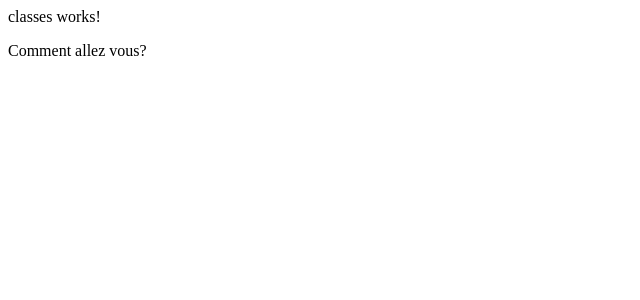
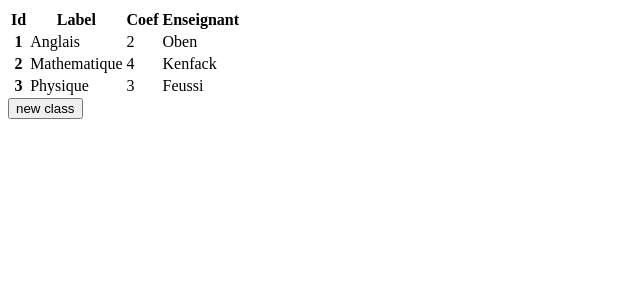
Before and after one commit to NoeKen/SMS, a PHP site: page /app/classes/classes.component.html in a window 1280 px wide. Shown: the top 300 px of the page, without its empty margins (0-640 px from the left). Run offline with PHP 8.4, Linux system fonts and the light colour scheme.

Commit message:
adding assignations table

```diff
--- a/package.json
+++ b/package.json
@@ -16,10 +16,12 @@
     "@angular/compiler": "~13.0.0",
     "@angular/core": "~13.0.0",
     "@angular/forms": "~13.0.0",
+    "@angular/localize": "~13.0.0",
     "@angular/material": "^13.1.1",
     "@angular/platform-browser": "~13.0.0",
     "@angular/platform-browser-dynamic": "~13.0.0",
     "@angular/router": "~13.0.0",
+    "@ng-bootstrap/ng-bootstrap": "^11.0.0",
     "angular-bootstrap-md": "^12.1.0",
     "bootstrap": "^5.1.3",
     "font-awesome": "^4.7.0",
--- a/src/app/app-routing.module.ts
+++ b/src/app/app-routing.module.ts
@@ -6,16 +6,14 @@
 import { ReportsComponent } from './academics/reports/reports.component';
 import { RegisterComponent } from './authentication/register/register.component';
 import { SigninComponent } from './authentication/signin/signin.component';
-import { ClassesComponent } from './classes/classes.component';
 import { MainComponent } from './display/main/main.component';
 import { PersonnelComponent } from './persons/personnel/personnel.component';
 import { StudentsComponent } from './persons/students/students.component';
+import { ClassesComponent } from './structures/classes/classes.component';
 
 const routes: Routes = [
   { path: '', redirectTo: 'signin', pathMatch: 'full' },
   { path:'classes',component: ClassesComponent },
-  { path:'classes',component: ClassesComponent },
-  { path: 'class', component: ClassesComponent },
   { path: 'personels', component: PersonnelComponent },
   { path: 'students', component: StudentsComponent },
   { path: 'assignation', component: AssignationComponent },
--- a/src/app/classes/classes.component.html
+++ b/src/app/classes/classes.component.html
@@ -1,2 +1,34 @@
-<p>classes works! </p>
-<p>Comment allez vous?</p>
+<div class="header">
+  <table class="class-table table  border-primary">
+    <thead>
+      <tr>
+        <th scope="col">Id</th>
+        <th scope="col">Label</th>
+        <th scope="col">Coef</th>
+        <th scope="col">Enseignant</th>
+      </tr>
+    </thead>
+    <tbody>
+      <tr class="table-active">
+        <th scope="row">1</th>
+        <td>Anglais</td>
+        <td>2</td>
+        <td>Oben</td>
+      </tr>
+      <tr>
+        <th scope="row">2</th>
+        <td>Mathematique</td>
+        <td>4</td>
+        <td>Kenfack</td>
+      </tr>
+      <tr>
+        <th scope="row">3</th>
+        <td >Physique</td>
+        <td>3</td>
+        <td>Feussi</td>
+      </tr>
+    </tbody>
+  </table>
+  <button class="mat-raised-button"> new class</button>
+  <!-- <mat-icon>icon-name</mat-icon> -->
+</div>
--- a/src/app/classes/classes.component.scss
+++ b/src/app/classes/classes.component.scss
@@ -0,0 +1,3 @@
+class-table{
+  width: 500px;
+}
--- a/src/app/persons/persons.module.ts
+++ b/src/app/persons/persons.module.ts
@@ -2,6 +2,7 @@
 import { CommonModule } from '@angular/common';
 import { PersonnelComponent } from './personnel/personnel.component';
 import { StudentsComponent } from './students/students.component';
+import { FormsModule, ReactiveFormsModule } from '@angular/forms';
 
 
 
@@ -11,7 +12,9 @@
     StudentsComponent
   ],
   imports: [
-    CommonModule
+    CommonModule,
+    FormsModule,
+    ReactiveFormsModule
   ],
   exports: [
     PersonnelComponent,
--- a/src/app/structures/classes/classes.component.html
+++ b/src/app/structures/classes/classes.component.html
@@ -1 +1,2 @@
 <p>classes works!</p>
+<mat-icon>home</mat-icon>
--- a/src/app/structures/structures.module.ts
+++ b/src/app/structures/structures.module.ts
@@ -2,6 +2,7 @@
 import { CommonModule } from '@angular/common';
 import { SchoolsComponent } from './schools/schools.component';
 import { ClassesComponent } from './classes/classes.component';
+import { MatIconModule } from '@angular/material/icon';
 
 
 
@@ -11,7 +12,8 @@
     ClassesComponent
   ],
   imports: [
-    CommonModule
+    CommonModule,
+    MatIconModule,
   ],
   exports: [
     SchoolsComponent,
--- a/src/polyfills.ts
+++ b/src/polyfills.ts
@@ -1,3 +1,7 @@
+/***************************************************************************************************
+ * Load `$localize` onto the global scope - used if i18n tags appear in Angular templates.
+ */
+import '@angular/localize/init';
 /**
  * This file includes polyfills needed by Angular and is loaded before the app.
  * You can add your own extra polyfills to this file.
--- a/src/styles.scss
+++ b/src/styles.scss
@@ -2,3 +2,6 @@
 
 html, body { height: 100%; }
 body { margin: 0; font-family: Roboto, "Helvetica Neue", sans-serif; }
+
+/* Importing Bootstrap SCSS file. */
+@import '~bootstrap/scss/bootstrap';
--- a/tsconfig.json
+++ b/tsconfig.json
@@ -14,6 +14,7 @@
     "declaration": false,
     "downlevelIteration": true,
     "experimentalDecorators": true,
+    "strictPropertyInitialization": false,
     "moduleResolution": "node",
     "importHelpers": true,
     "target": "es2017",
```
Also changed, not shown: src/app/app.component.html (+3 -11 lines), src/app/app.component.scss (+9 -9 lines), src/app/app.module.ts (+8 -1 lines), src/app/persons/students/students.component.html (+73 -1 lines), package-lock.json, src/assets/Dorcas.jpeg (added), src/assets/Noe.jpg.
